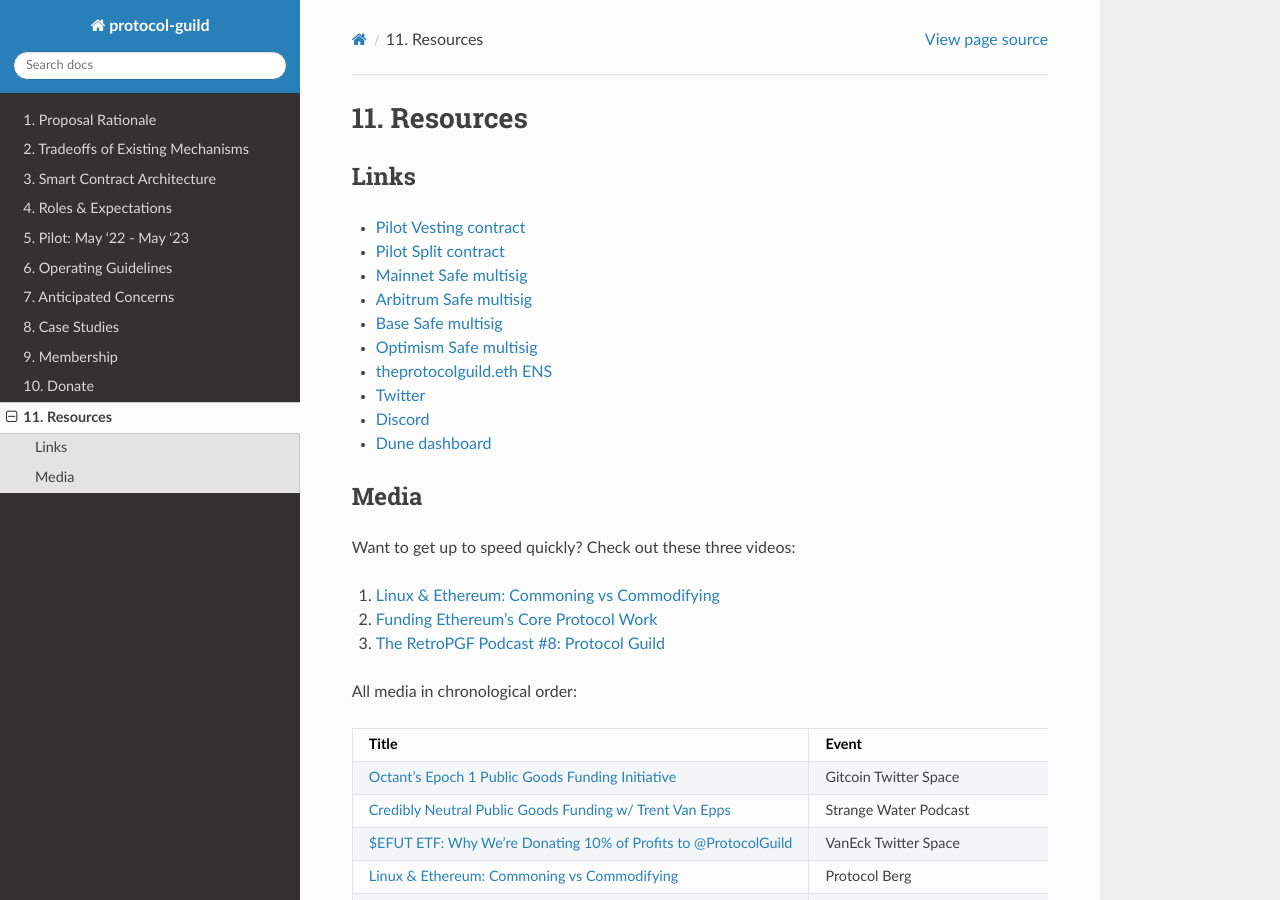
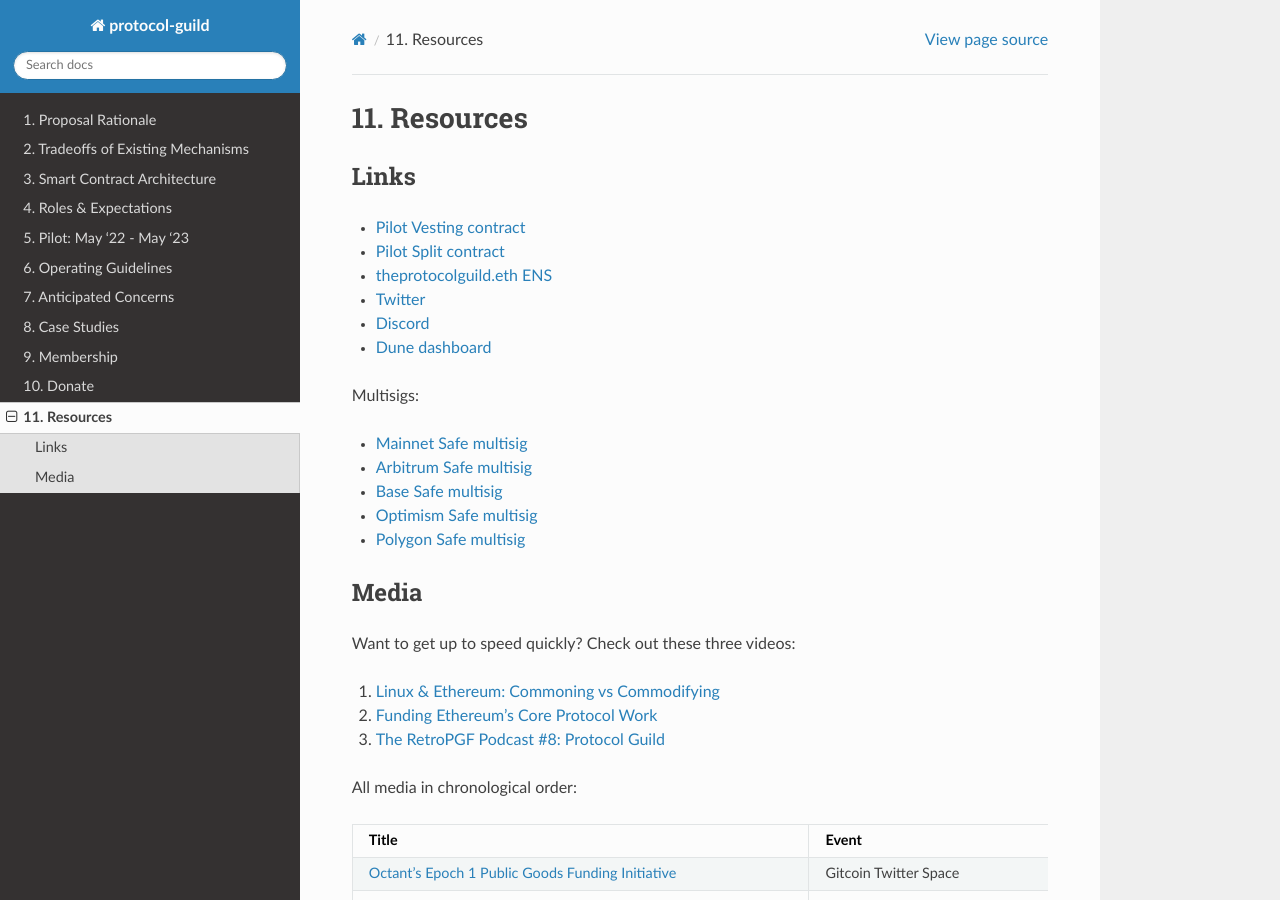
Before and after one commit to protocolguild/documentation, a Sphinx documentation site: the page built from docs/11-resources.md, in a window 1280 px wide and 900 px high. Built offline with Sphinx 7.4.7 and the Read the Docs theme 2.0.0, drawn with Linux system fonts in a browser that asks for light colours.

Commit message:
Organize links + add Polygon multisig

```diff
--- a/docs/11-resources.md
+++ b/docs/11-resources.md
@@ -4,14 +4,18 @@
 
 - [Pilot Vesting contract](https://app.0xsplits.xyz/accounts/0xF29Ff96aaEa6C9A1fBa851f74737f3c069d4f1a9/)
 - [Pilot Split contract](https://app.0xsplits.xyz/accounts/0x84af3D5824F0390b9510440B6ABB5CC02BB68ea1/)
+- [theprotocolguild.eth ENS](https://app.ens.domains/theprotocolguild.eth)
+- [Twitter](https://twitter.com/protocolguild)
+- [Discord](https://discord.com/invite/HaUhXYsMyC)
+- [Dune dashboard](https://dune.com/protocolguild/protocol-guild)
+
+Multisigs:
 - [Mainnet Safe multisig](https://app.safe.global/balances?safe=eth:0xF6CBDd6Ea6EC3C4359e33de0Ac823701Cc56C6c4)
 - [Arbitrum Safe multisig](https://app.safe.global/balances?safe=arb1:0x29031805D0f40E5dcDE21A236FB4a69e6e0423B2)
 - [Base Safe multisig](https://app.safe.global/balances?safe=base:0x92B97eC7FE03b4e75Ebd54e4cbe3cd6950591353)
 - [Optimism Safe multisig](https://app.safe.global/balances?safe=oeth:0x728D29E9E06cE5d846242692dF05467076c19849)
-- [theprotocolguild.eth ENS](https://app.ens.domains/theprotocolguild.eth)
-- [Twitter](https://twitter.com/protocolguild)
-- [Discord](https://discord.com/invite/HaUhXYsMyC)
-- [Dune dashboard](https://dune.com/protocolguild/protocol-guild)
+- [Polygon Safe multisig](https://app.safe.global/balances?safe=matic:0x22BdFa4e038F71eEF5a7d2fc6daB383f8d54FD72)
+
 
 ## Media
 
```
